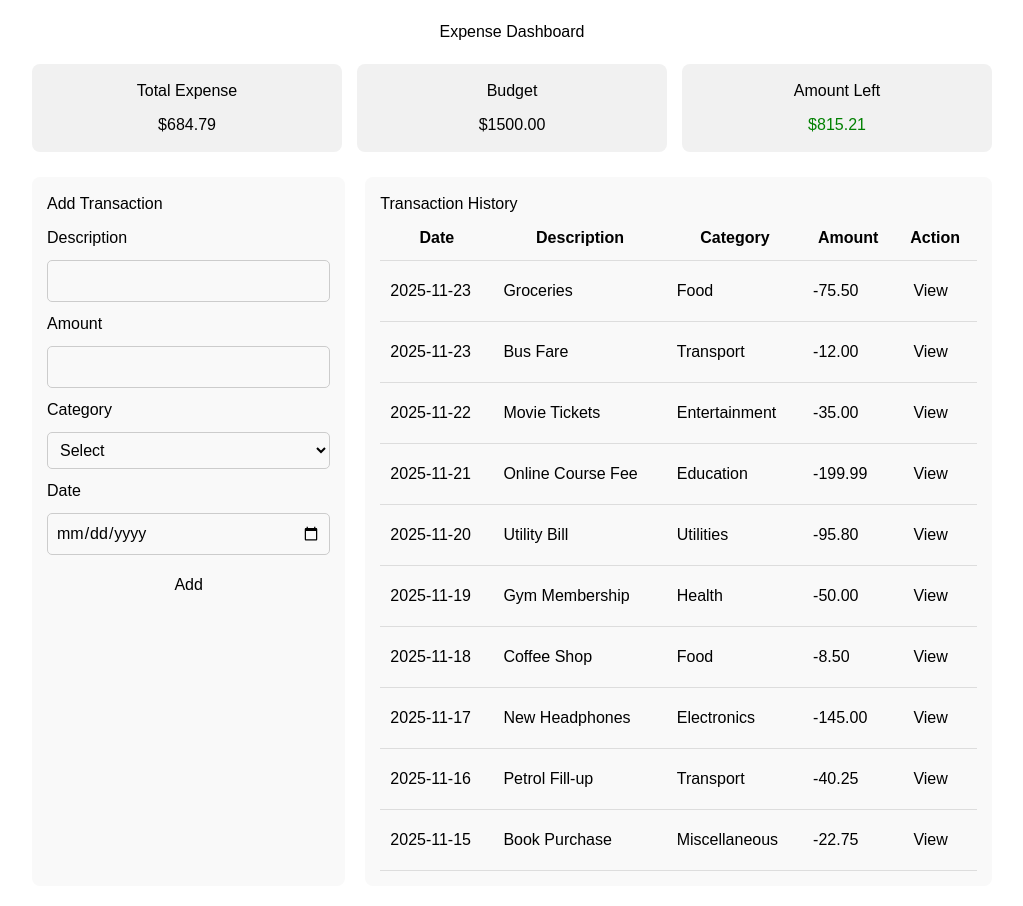
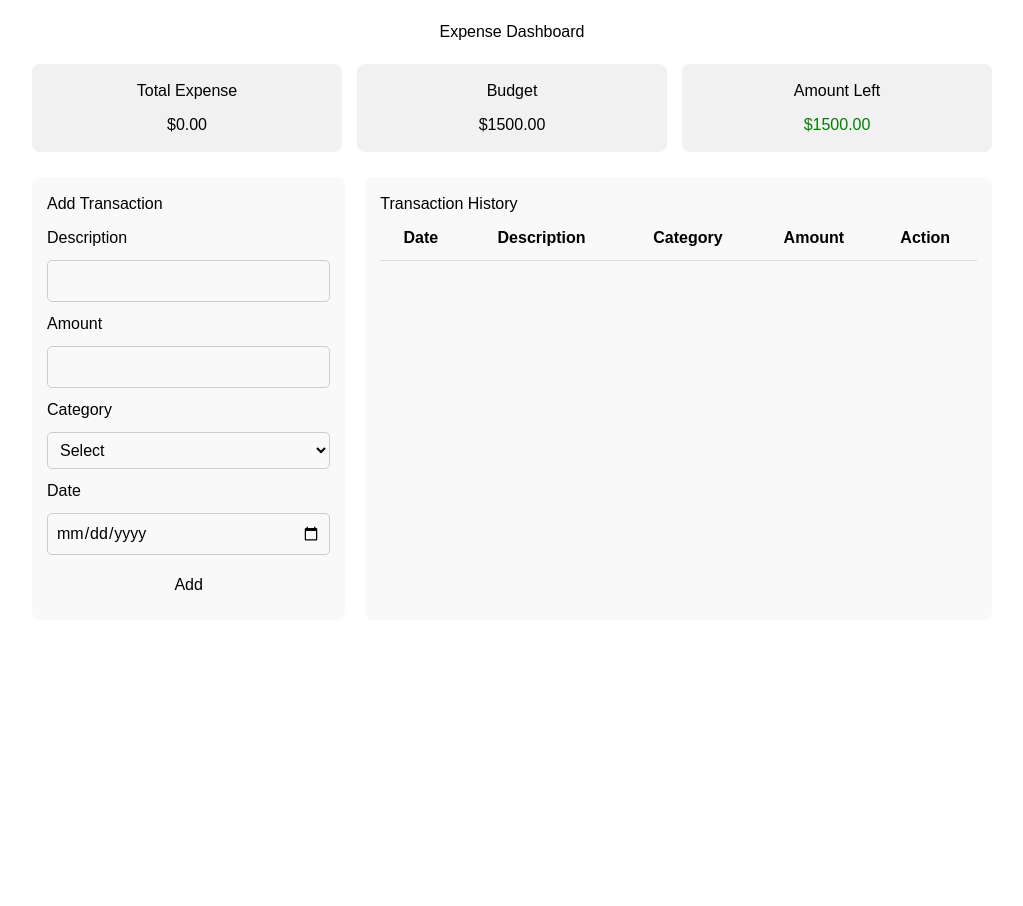
Before and after one commit to tejash098/Expense-manager, a React (Vite) app: page / in a window 1280 px wide. Shown: the whole page, without its empty margins (128-1151 px from the left). After the commit the page ends 800 px from the top, so only its background shows below. Built offline with nearby package versions, Linux system fonts and the light colour scheme.

Commit message:
modified data handle

```diff
--- a/src/Components/ExpenseDashboard.jsx
+++ b/src/Components/ExpenseDashboard.jsx
@@ -3,13 +3,18 @@ import "./ExpenseDashboard.css";
 import { ExpenseData } from "./ExpenseData";
 
 const ExpenseDashboard = () => {
-  const [data, setData] = useState(ExpenseData);
+  const [data, setData] = useState(() => {
+    const saved = localStorage.getItem("expenses");
+    return saved ? JSON.parse(saved) : ExpenseData;
+  });
+
   const [form, setForm] = useState({
     description: "",
     amount: "",
     category: "",
     date: "",
   });
+
   const [viewItem, setViewItem] = useState(null);
 
   const total = data.reduce((prev, curr) => prev + Number(curr.Amount), 0);
@@ -19,7 +24,6 @@ const ExpenseDashboard = () => {
   const handleChange = (e) => {
     setForm({ ...form, [e.target.name]: e.target.value });
   };
-
   const handleSubmit = (e) => {
     e.preventDefault();
     if (!form.description || !form.amount || !form.category || !form.date)
@@ -32,7 +36,10 @@ const ExpenseDashboard = () => {
       Date: form.date,
     };
 
-    setData([...data, newItem]);
+    const updated = [...data, newItem];
+    setData(updated);
+    localStorage.setItem("expenses", JSON.stringify(updated));
+
     setForm({ description: "", amount: "", category: "", date: "" });
   };
 
--- a/src/Components/ExpenseData.jsx
+++ b/src/Components/ExpenseData.jsx
@@ -1,62 +1,2 @@
 export let ExpenseData = [
-  {
-    Description: "Groceries",
-    Amount: "75.50",
-    Category: "Food",
-    Date: "2025-11-23",
-  },
-  {
-    Description: "Bus Fare",
-    Amount: "12.00",
-    Category: "Transport",
-    Date: "2025-11-23",
-  },
-  {
-    Description: "Movie Tickets",
-    Amount: "35.00",
-    Category: "Entertainment",
-    Date: "2025-11-22",
-  },
-  {
-    Description: "Online Course Fee",
-    Amount: "199.99",
-    Category: "Education",
-    Date: "2025-11-21",
-  },
-  {
-    Description: "Utility Bill",
-    Amount: "95.80",
-    Category: "Utilities",
-    Date: "2025-11-20",
-  },
-  {
-    Description: "Gym Membership",
-    Amount: "50.00",
-    Category: "Health",
-    Date: "2025-11-19",
-  },
-  {
-    Description: "Coffee Shop",
-    Amount: "8.50",
-    Category: "Food",
-    Date: "2025-11-18",
-  },
-  {
-    Description: "New Headphones",
-    Amount: "145.00",
-    Category: "Electronics",
-    Date: "2025-11-17",
-  },
-  {
-    Description: "Petrol Fill-up",
-    Amount: "40.25",
-    Category: "Transport",
-    Date: "2025-11-16",
-  },
-  {
-    Description: "Book Purchase",
-    Amount: "22.75",
-    Category: "Miscellaneous",
-    Date: "2025-11-15",
-  },
 ];
```
